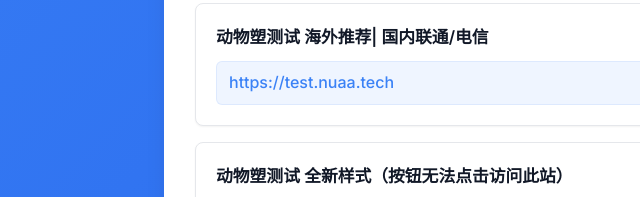
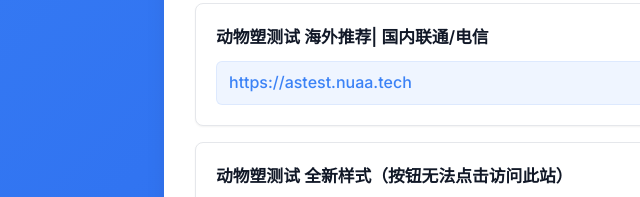
Before and after one commit to 88lin/Site-Release, a plain HTML site: page index.html in a window 1280 px wide. Shown: the part 734-931 px from the top of the page, 66-706 px from the left. Drawn offline with Linux system fonts and the light colour scheme; no server answers.

Commit message:
Update index.html

```diff
--- a/index.html
+++ b/index.html
@@ -395,7 +395,7 @@
             { id: 1, title: "动物塑测试 (阿里云)", url: `https://as-jjil20uh.maozi.io` },
             { id: 2, title: "动物塑测试 (优选IP)", url: `https://ap.nuaa.tech` },
             { id: 3, title: "动物塑测试 福建、江苏等地可以尝试访问", url: `https://dwz8.site/animal666` },
-            { id: 4, title: "动物塑测试 海外推荐| 国内联通/电信", url: `https://test.nuaa.tech` },
+            { id: 4, title: "动物塑测试 海外推荐| 国内联通/电信", url: `https://astest.nuaa.tech` },
             { id: 5, title: "动物塑测试 全新样式（按钮无法点击访问此站）", url: `https://ap.nuaa.tech/dowu` }
         ];
 
```
